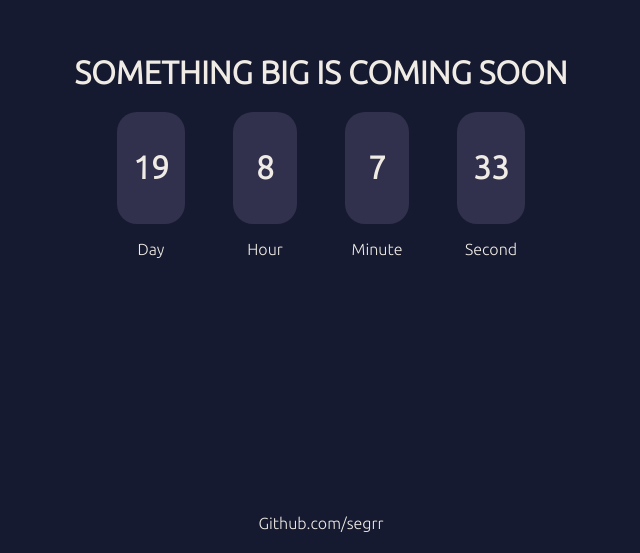
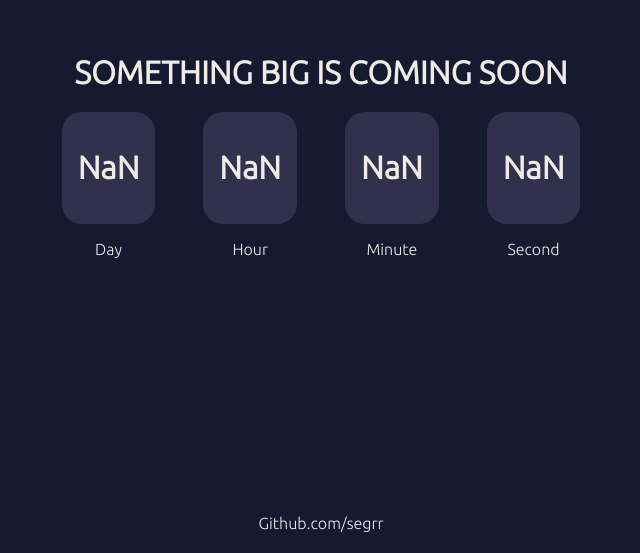
Before and after one commit to SEGRR/portfolio, a React (Create React App) app in the folder portfolio/: page / in a window 1280 px wide. Shown: the part 247-800 px from the top of the page, without its empty margins (319-959 px from the left). Built offline with nearby package versions, Linux system fonts and the light colour scheme.

Commit message:
time changed

```diff
--- a/portfolio/src/components/Timer.jsx
+++ b/portfolio/src/components/Timer.jsx
@@ -4,7 +4,7 @@ import { useState, useEffect, useRef } from 'react';
 
 export default function Timer(){
 
-    const rollout_time = new Date("01/01/2024").getTime();
+    const rollout_time = new Date("28/02/2024").getTime();
     const default_value = rollout_time - new Date().getTime();
     const [time , setTime] = useState(default_value);
     const timer = useRef();
```
